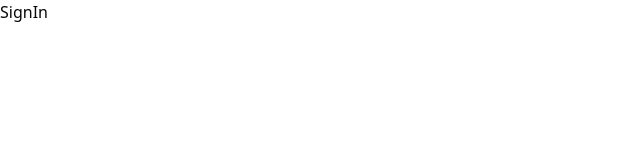
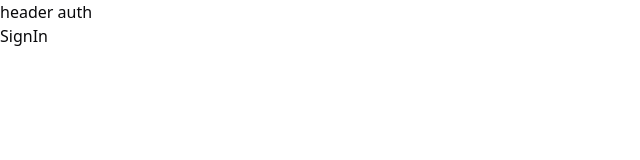
Before and after one commit to jeffersonbraster/dash-food, a React (Vite) app: page /sign-in in a window 1280 px wide. Shown: the top 160 px of the page, without its empty margins (0-640 px from the left). Built offline with nearby package versions, Linux system fonts and the light colour scheme.

Commit message:
configurando layouts com react-router-dom

```diff
--- /dev/null
+++ b/src/pages/_layouts/app.tsx
@@ -0,0 +1,15 @@
+import { Outlet } from 'react-router-dom'
+
+const AppLayout = () => {
+  return (
+    <div>
+      <h1>header</h1>
+
+      <div>
+        <Outlet />
+      </div>
+    </div>
+  )
+}
+
+export default AppLayout
--- /dev/null
+++ b/src/pages/_layouts/auth.tsx
@@ -0,0 +1,15 @@
+import { Outlet } from 'react-router-dom'
+
+const AuthLayout = () => {
+  return (
+    <div>
+      <h1>header auth</h1>
+
+      <div>
+        <Outlet />
+      </div>
+    </div>
+  )
+}
+
+export default AuthLayout
--- a/src/pages/app/dashboard.tsx
+++ b/src/pages/app/dashboard.tsx
@@ -1,5 +1,3 @@
-import React from 'react'
-
 const Dashboard = () => {
   return <div>Dashboard</div>
 }
--- a/src/pages/auth/sign-in.tsx
+++ b/src/pages/auth/sign-in.tsx
@@ -1,5 +1,3 @@
-import React from 'react'
-
 const SignIn = () => {
   return <div>SignIn</div>
 }
```
Also changed, not shown: src/routes.tsx (+12 -2 lines).
